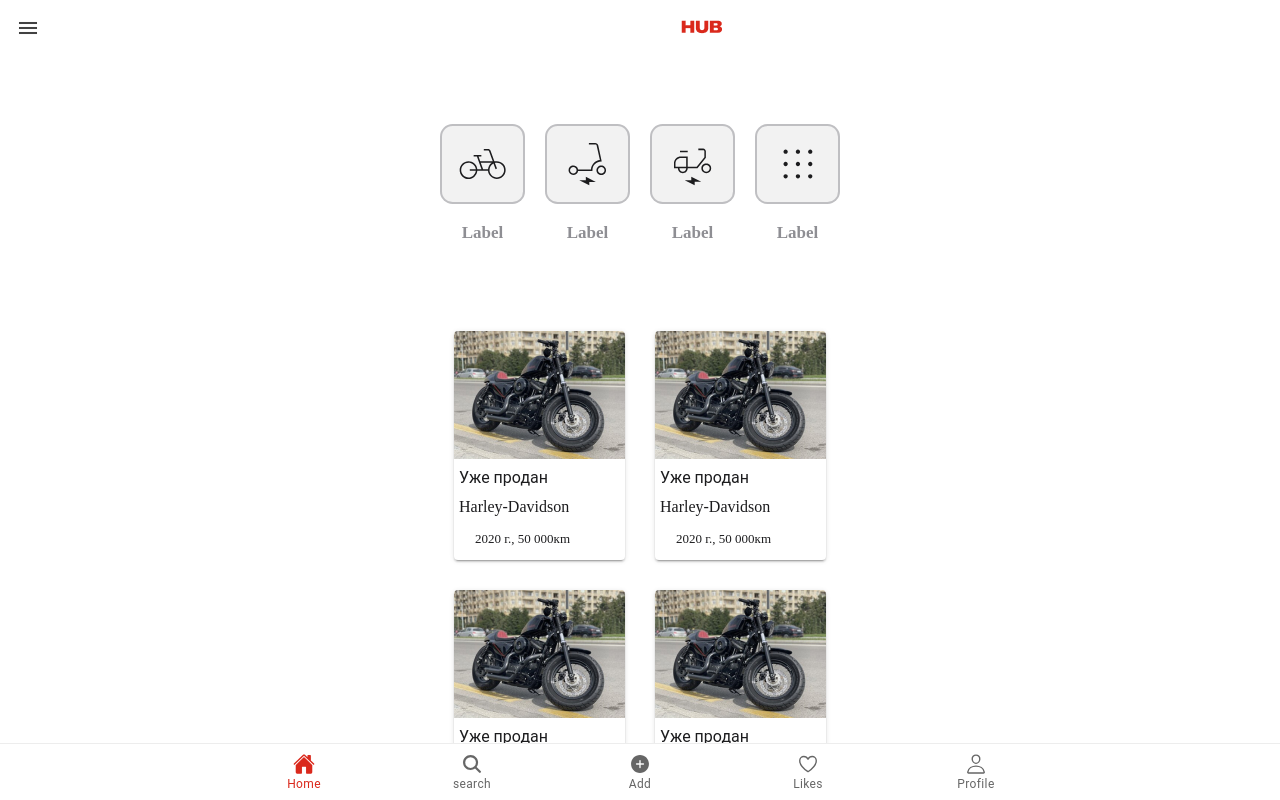
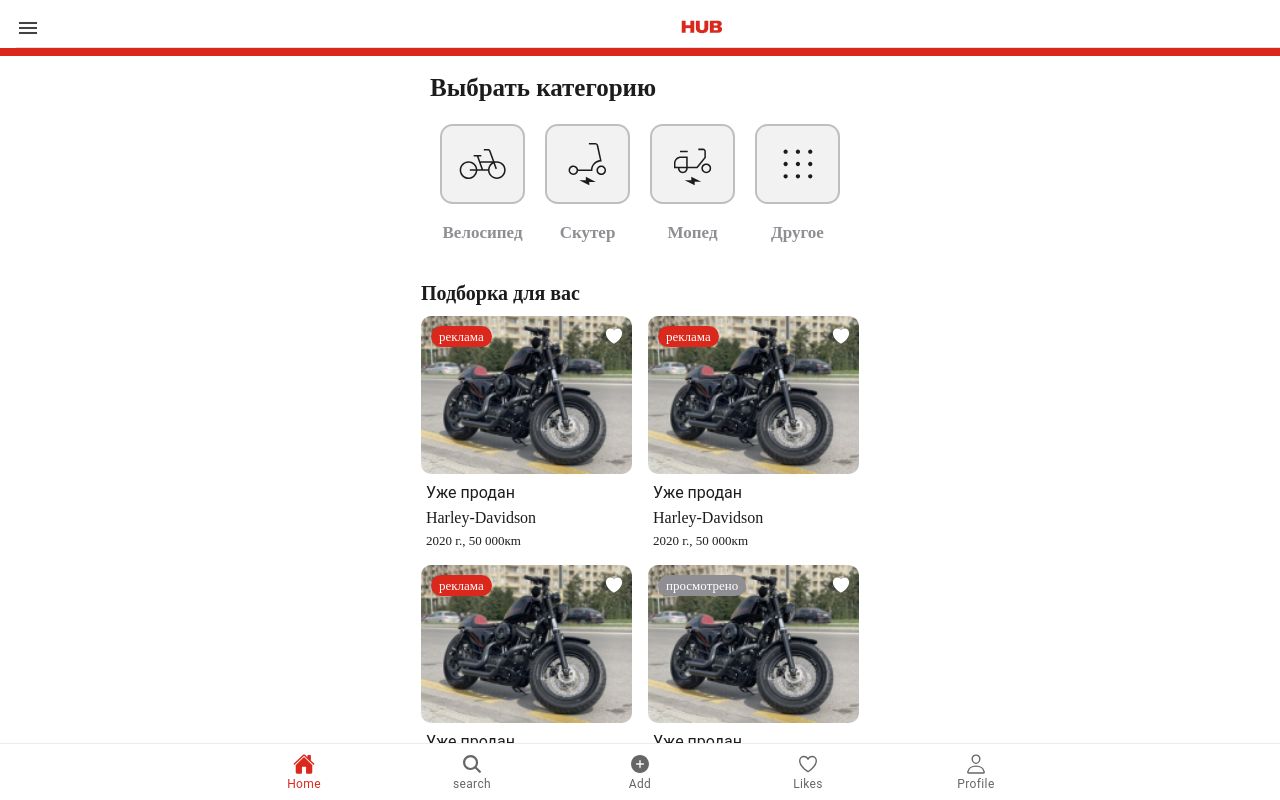
Before and after one commit to nortaip/motohub, a React (Create React App) app: page /tab5 in a window 1280 px wide. Both pictures are taken after a click on the element "Home". Built offline with nearby package versions, Linux system fonts and the light colour scheme.

Commit message:
1.0.0 asif

```diff
--- a/src/App.tsx
+++ b/src/App.tsx
@@ -11,7 +11,7 @@
   setupIonicReact
 } from '@ionic/react';
 import { IonReactRouter } from '@ionic/react-router';
-import { search, add, home, addCircle, heartOutline, personOutline } from 'ionicons/icons';
+import { search, home, addCircle, heartOutline, personOutline } from 'ionicons/icons';
 import Main from './pages/main';
 import Tab2 from './pages/Tab2';
 import Tab3 from './pages/Tab3';
--- a/src/components/Catagory.tsx
+++ b/src/components/Catagory.tsx
@@ -4,6 +4,7 @@
 
 function catagory() {
     return (
+        <>
         <IonGrid className='catagory'>
             <h3 className='wh'>Bыбрать категорию</h3>
             <IonRow className='sb'>
@@ -11,28 +12,29 @@
                     <IonCard class='card-cat'>
                         <img className='svg' alt="Велосипед" src="assets/images/pedal_bike.svg" />
                     </IonCard>
-                    <IonLabel className='Crardlabel'><h6 className='h6'>Label</h6></IonLabel>
+                    <IonLabel className='Crardlabel'><h6 className='h6'>Велосипед</h6></IonLabel>
                 </IonCol>
                 <IonCol className='cat'>
                     <IonCard class='card-cat'>
                         <img className='svg' alt="Скутер" src="assets/images/electric_scooter.svg" />
                     </IonCard>
-                    <IonLabel className='Crardlabel'><h6 className='h6'>Label</h6></IonLabel>
+                    <IonLabel className='Crardlabel'><h6 className='h6'>Скутер</h6></IonLabel>
                 </IonCol>
                 <IonCol className='cat'>
                     <IonCard class='card-cat'>
                         <img className='svg' alt="Мопед" src="assets/images/electric_moped.svg" />
                     </IonCard>
-                    <IonLabel className='Crardlabel'><h6 className='h6'>Label</h6></IonLabel>
+                    <IonLabel className='Crardlabel'><h6 className='h6'>Мопед</h6></IonLabel>
                 </IonCol>
                 <IonCol className='cat'>
                     <IonCard class='card-cat'>
                         <img className='svg' alt="Другое" src="assets/images/apps.svg" />
                     </IonCard>
-                    <IonLabel className='Crardlabel'><h6 className='h6'>Label</h6></IonLabel>
+                    <IonLabel className='Crardlabel'><h6 className='h6'>Другое</h6></IonLabel>
                 </IonCol>
             </IonRow>
         </IonGrid>
+        </>
     );
 }
 export default catagory;
--- a/src/components/Headermain.tsx
+++ b/src/components/Headermain.tsx
@@ -1,15 +1,19 @@
-import { IonButtons, IonMenuButton, IonToolbar } from '@ionic/react';
+import { IonButtons, IonMenuButton, IonToolbar,IonItem} from '@ionic/react';
 import './Main.css';
 
 
 const main: React.FC = () => {
     return (
+        <>
             <IonToolbar class='header'>
                 <IonButtons slot="start">
                     <IonMenuButton autoHide={false}></IonMenuButton>
                 </IonButtons>
                 <img src='assets/images/logo.png' className='Logo' />
+                <IonItem className='rectangleView' />
             </IonToolbar>
+
+        </>
     );
 };
 
--- a/src/components/Main.css
+++ b/src/components/Main.css
@@ -45,7 +45,7 @@
 }
 
 .wh {
-  color: var(--ion-color-text-light);
+  color: var(--ion-color-light-black);
 }
 
 .container {
@@ -139,6 +139,8 @@
   align-items: flex-start;
   padding: 0px;
   padding: 0px 16px;
+  z-index: 1;
+  background-color: transparent;
 }
 
 .Crardlabel {
@@ -155,7 +157,7 @@
   flex-direction: column;
   align-items: flex-start;
   padding: 0px 5px;
-  /* gap: 4px; */
+  gap: 4px;
   align-content: flex-start;
   justify-content: space-around;
 }
@@ -165,6 +167,8 @@
   font-weight: 400;
   font-size: 16px;
   line-height: 21px;
+  padding: 0;
+  margin: 0;
   color: var(--ion-color-light-black);
 }
 
@@ -174,6 +178,8 @@
   font-weight: 500;
   font-size: 16px;
   line-height: 21px;
+  padding: 0;
+  margin: 0;
   color: var(--ion-color-light-black);
 }
 
@@ -183,12 +189,15 @@
   font-weight: 400;
   font-size: 13px;
   line-height: 17px;
+  padding: 0;
+  margin: 0;
   color: var(--ion-color-light-black);
 }
 
 .img-card {
   width: 100%;
-  height: 128px;
+  height: 158px;
+  border-radius: 10px;
 }
 
 .products {
@@ -200,6 +209,7 @@
   align-content: center;
   justify-content: flex-start;
   padding: 0px 16px;
+  z-index: 1;
 }
 
 .main-content {
@@ -209,4 +219,125 @@
   align-items: center;
   padding: 0px;
   gap: 21px;
+  background-color: transparent;
 }
+
+.rectangleView {
+  position: absolute;
+  width: 100%;
+  top: 0;
+  right: 0%;
+  left: 0%;
+  background-color: #da291c;
+  height: 171px;
+  z-index: -1;
+}
+
+.card-group {
+  display: flex;
+  flex-direction: row;
+  align-items: flex-start;
+  padding: 0px;
+  gap: 16px;
+}
+
+.badge {
+  display: flex;
+  flex-direction: row;
+  justify-content: space-between;
+  align-items: center;
+  padding: 0px;
+  /* gap: 71px; */
+  position: absolute;
+  width: 193px;
+  height: 21px;
+  left: calc(50% - 150px/2 + -20.5px);
+  top: 10px;
+  background-color: transparent;
+}
+
+.like {
+  width: 20px;
+  height: 20px;
+  color: var(--ion-color-text-light);
+}
+
+.badge-pr {
+  display: flex;
+  flex-direction: row;
+  align-items: flex-start;
+  padding: 2px 8px;
+  gap: 10px;
+  /* width: 70px; */
+  height: 21px;
+
+  /* Color */
+  background: var(--ion-color-light-red);
+  border-radius: 16px;
+  font-family: 'TT Firs Neue';
+  font-style: normal;
+  font-weight: 500;
+  font-size: 13px;
+  line-height: 17px;
+  /* identical to box height */
+
+  /* Color Swatch */
+
+  color: var(--ion-color-text-light)
+}
+
+.badge-new {
+  display: flex;
+  flex-direction: row;
+  align-items: flex-start;
+  padding: 2px 8px;
+  gap: 10px;
+  /* width: 70px; */
+  height: 21px;
+
+  /* Color */
+  background: var(--ion-color-ligt-green);
+  border-radius: 16px;
+  font-family: 'TT Firs Neue';
+  font-style: normal;
+  font-weight: 500;
+  font-size: 13px;
+  line-height: 17px;
+  /* identical to box height */
+
+  /* Color Swatch */
+
+  color: var(--ion-color-text-light)
+}
+
+.badge-end {
+  display: flex;
+  flex-direction: row;
+  align-items: flex-start;
+  padding: 2px 8px;
+  gap: 10px;
+  /* width: 70px; */
+  height: 21px;
+
+  /* Color */
+  background: var(--ion-color-border);
+  border-radius: 16px;
+  font-family: 'TT Firs Neue';
+  font-style: normal;
+  font-weight: 500;
+  font-size: 13px;
+  line-height: 17px;
+  /* identical to box height */
+
+  /* Color Swatch */
+
+  color: var(--ion-color-text-light)
+}
+
+.dd {
+  display: flex;
+  flex-direction: column;
+  align-items: flex-start;
+  padding: 0px;
+  gap: 16px;
+}
--- a/src/components/card.tsx
+++ b/src/components/card.tsx
@@ -1,125 +1,121 @@
 
-import { IonCard, IonCardContent, IonCardHeader, IonCardSubtitle, IonCardTitle, IonCol, IonContent, IonGrid, IonItem, IonRow } from '@ionic/react';
+import { IonCard, IonIcon, IonCardContent, IonCardHeader, IonCardSubtitle, IonCardTitle, IonCol, IonContent, IonGrid, IonItem, IonRow } from '@ionic/react';
+import { heart } from 'ionicons/icons';
 import './Main.css';
+
 
 function Card() {
     return (
 
         <IonGrid className='products'>
             <h4 className='wh'> Подборка для вас</h4>
-                <IonRow>
-                    <IonCol>
-                        <IonCard class='card'>
+            <div className="dd">
+                <IonRow className='card-group'>
+                    <IonCol class='card'>
+                        <div className='badge'>
+                            <div className="badge-pr">реклама</div>
+                            <div className="like"><IonIcon icon={heart} className='like' /></div>
+                        </div>
                         <img className='img-card' alt="moto" src="assets/images/moto.jpg" />
                         <IonCardHeader className='info'>
                             <IonCardSubtitle class='subtitle'>Уже продан</IonCardSubtitle>
                             <IonCardTitle class='Title'>Harley-Davidson</IonCardTitle>
                             <IonCardContent class='time'>2020 г., 50 000кm</IonCardContent>
                         </IonCardHeader>
-                        </IonCard>
                     </IonCol>
-                     <IonCol>
-                        <IonCard class='card'>
+                    <IonCol class='card'>
+                        <div className='badge'>
+                            <div className="badge-pr">реклама</div>
+                            <div className="like"><IonIcon icon={heart} className='like' /></div>
+                        </div>
                         <img className='img-card' alt="moto" src="assets/images/moto.jpg" />
                         <IonCardHeader className='info'>
                             <IonCardSubtitle class='subtitle'>Уже продан</IonCardSubtitle>
                             <IonCardTitle class='Title'>Harley-Davidson</IonCardTitle>
                             <IonCardContent class='time'>2020 г., 50 000кm</IonCardContent>
                         </IonCardHeader>
-                        </IonCard>
                     </IonCol>
                 </IonRow>
-                <IonRow>
-                    <IonCol>
-                        <IonCard class='card'>
+                <IonRow className='card-group'>
+                    <IonCol class='card'>
+                        <div className='badge'>
+                            <div className="badge-pr">реклама</div>
+                            <div className="like"><IonIcon icon={heart} className='like' /></div>
+                        </div>
                         <img className='img-card' alt="moto" src="assets/images/moto.jpg" />
                         <IonCardHeader className='info'>
                             <IonCardSubtitle class='subtitle'>Уже продан</IonCardSubtitle>
                             <IonCardTitle class='Title'>Harley-Davidson</IonCardTitle>
                             <IonCardContent class='time'>2020 г., 50 000кm</IonCardContent>
                         </IonCardHeader>
-                        </IonCard>
                     </IonCol>
-                     <IonCol>
-                        <IonCard class='card'>
+                    <IonCol class='card'>
+                        <div className='badge'>
+                            <div className="badge-end">просмотрено</div>
+                            <div className="like"><IonIcon icon={heart} className='like' /></div>
+                        </div>
                         <img className='img-card' alt="moto" src="assets/images/moto.jpg" />
                         <IonCardHeader className='info'>
                             <IonCardSubtitle class='subtitle'>Уже продан</IonCardSubtitle>
                             <IonCardTitle class='Title'>Harley-Davidson</IonCardTitle>
                             <IonCardContent class='time'>2020 г., 50 000кm</IonCardContent>
                         </IonCardHeader>
-                        </IonCard>
                     </IonCol>
                 </IonRow>
-                <IonRow>
-                    <IonCol>
-                        <IonCard class='card'>
+                <IonRow className='card-group'>
+                    <IonCol class='card'>
+                        <div className='badge'>
+                            <div className="badge-new">новый</div>
+                            <div className="like"><IonIcon icon={heart} className='like' /></div>
+                        </div>
                         <img className='img-card' alt="moto" src="assets/images/moto.jpg" />
                         <IonCardHeader className='info'>
                             <IonCardSubtitle class='subtitle'>Уже продан</IonCardSubtitle>
                             <IonCardTitle class='Title'>Harley-Davidson</IonCardTitle>
                             <IonCardContent class='time'>2020 г., 50 000кm</IonCardContent>
                         </IonCardHeader>
-                        </IonCard>
                     </IonCol>
-                     <IonCol>
-                        <IonCard class='card'>
+                    <IonCol class='card'>
+                        <div className='badge'>
+                            <div className="badge-pr">реклама</div>
+                            <div className="like"><IonIcon icon={heart} className='like' /></div>
+                        </div>
                         <img className='img-card' alt="moto" src="assets/images/moto.jpg" />
                         <IonCardHeader className='info'>
                             <IonCardSubtitle class='subtitle'>Уже продан</IonCardSubtitle>
                             <IonCardTitle class='Title'>Harley-Davidson</IonCardTitle>
                             <IonCardContent class='time'>2020 г., 50 000кm</IonCardContent>
                         </IonCardHeader>
-                        </IonCard>
                     </IonCol>
                 </IonRow>
-                <IonRow>
-                    <IonCol>
-                        <IonCard class='card'>
+                <IonRow className='card-group'>
+                    <IonCol class='card'>
+                        <div className='badge'>
+                            <div className="badge-pr">реклама</div>
+                            <div className="like"><IonIcon icon={heart} className='like' /></div>
+                        </div>
                         <img className='img-card' alt="moto" src="assets/images/moto.jpg" />
                         <IonCardHeader className='info'>
                             <IonCardSubtitle class='subtitle'>Уже продан</IonCardSubtitle>
                             <IonCardTitle class='Title'>Harley-Davidson</IonCardTitle>
                             <IonCardContent class='time'>2020 г., 50 000кm</IonCardContent>
                         </IonCardHeader>
-                        </IonCard>
                     </IonCol>
-                     <IonCol>
-                        <IonCard class='card'>
+                    <IonCol class='card'>
+                        <div className='badge'>
+                            <div className="badge-pr">реклама</div>
+                            <div className="like"><IonIcon icon={heart} className='like' /></div>
+                        </div>
                         <img className='img-card' alt="moto" src="assets/images/moto.jpg" />
                         <IonCardHeader className='info'>
                             <IonCardSubtitle class='subtitle'>Уже продан</IonCardSubtitle>
                             <IonCardTitle class='Title'>Harley-Davidson</IonCardTitle>
                             <IonCardContent class='time'>2020 г., 50 000кm</IonCardContent>
                         </IonCardHeader>
-                        </IonCard>
                     </IonCol>
                 </IonRow>
-                <IonRow>
-                    <IonCol>
-                        <IonCard class='card'>
-                            <img className='img-card' alt="moto" src="assets/images/moto.jpg" />
-                            <IonCardHeader className='info'>
-                                <IonCardSubtitle class='subtitle'>Уже продан</IonCardSubtitle>
-                                <IonCardTitle class='Title'>Harley-Davidson</IonCardTitle>
-                                <IonCardContent class='time'>2020 г., 50 000кm</IonCardContent>
-                            </IonCardHeader>
-                        </IonCard>
-                    </IonCol>
-                     <IonCol>
-                        <IonCard class='card'>
-                            <img className='img-card' alt="moto" src="assets/images/moto.jpg" />
-                            <IonCardHeader className='info'>
-                                <IonCardSubtitle class='subtitle'>Уже продан</IonCardSubtitle>
-                                <IonCardTitle class='Title'>Harley-Davidson</IonCardTitle>
-                                <IonCardContent class='time'>2020 г., 50 000кm</IonCardContent>
-                            </IonCardHeader>
-                        </IonCard>
-                    </IonCol>
-                </IonRow>
-
+            </div>
         </IonGrid>
-
     );
 }
 export default Card;
--- a/src/pages/main.tsx
+++ b/src/pages/main.tsx
@@ -2,7 +2,7 @@
 import Card from '../components/card';
 import Headermain from '../components/Headermain';
 import Catagory from '../components/Catagory';
-
+import '../components/Main.css'
 function handleRefresh(event: CustomEvent<RefresherEventDetail>) {
   setTimeout(() => {
     // Any calls to load data go here
@@ -13,6 +13,7 @@
 const main: React.FC = () => {
   return (
     <IonPage>
+
       <IonContent fullscreen className='container'>
         <IonRefresher slot="fixed" onIonRefresh={handleRefresh}>
           <IonRefresherContent>
--- a/src/theme/variables.css
+++ b/src/theme/variables.css
@@ -88,7 +88,7 @@
   /**darck main colors**/
   --ion-color-border: #222222;
   --ion-color-light-back:#222222;
-  --ion-color-text-light:#AFAFAF;
+  --ion-color-text-light:#f3f1f1;
   --ion-color-ligt-green: #1E7E36;
   --ion-color-light-blue: #3E7ABB;
   --ion-color-light-black: #AFAFAF;
```
Lines whose indentation alone changed are shown as unchanged.
